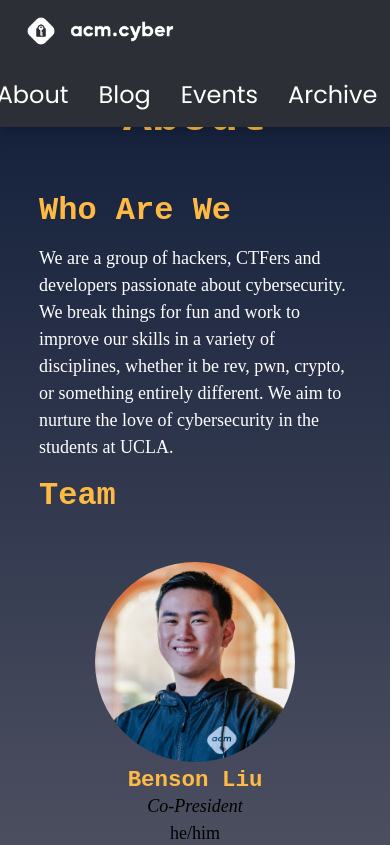
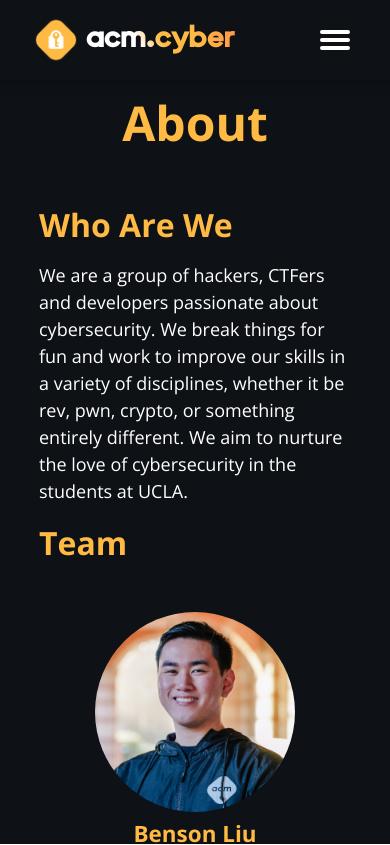
Before and after one commit to uclaacm/acmcyber.com, a Next.js app: page /about in a window 390 px wide. Shown: the top 845 px of the page. Built offline with nearby package versions, Linux system fonts and the light colour scheme; a web font is replaced by a local one.

Commit message:
lactf navbar - wait wrong site

```diff
--- /dev/null
+++ b/components/CyberWordmark.tsx
@@ -0,0 +1,23 @@
+import { CSSProperties } from "react";
+import styles from "@/styles/CyberWordmark.module.scss";
+
+export default function CyberWordmark({
+  fontSize,
+  lineHeight,
+  style,
+}: {
+  fontSize: string;
+  lineHeight: string;
+  style?: CSSProperties | undefined;
+}) {
+  return (
+    <>
+      <span style={{ fontSize: fontSize, lineHeight: lineHeight, ...style }}>
+        <span className={styles["cyber-logo-wordmark"]}>
+          acm<span className={styles["cyber-logo-wordmark-period"]}>.</span>
+          cyber
+        </span>
+      </span>
+    </>
+  );
+}
--- a/components/Navbar.tsx
+++ b/components/Navbar.tsx
@@ -2,36 +2,55 @@ import styles from "@/styles/Navbar.module.scss";
 import Link from "next/link";
 import Image from "next/image";
 
-import CyberLogoLight from "@/public/images/cyber-logo-light.svg";
-import CyberWordmarkLight from "@/public/images/cyber-wordmark-light.svg";
+import CyberLogo from "@/public/images/cyber-logo.svg";
+import CyberWordmark from "./CyberWordmark";
 
 export default function Navbar() {
   return (
-    <div className={styles.navbar}>
+    <nav className={styles.navbar}>
+      <input
+        className={styles["hamburger-toggle"]}
+        id="hamburger-toggle"
+        type="checkbox"
+      ></input>
+
       {/* LEFT PART OF THE NAVBAR */}
-      <Link className={[styles.left, styles.homebutton].join(" ")} href="/">
-        <Image src={CyberLogoLight} alt="ACM CYBER" />
-        <Image src={CyberWordmarkLight} alt="" />
+      <Link
+        className={`${styles.logo} ${styles["tropical-image-strikes-again"]}`}
+        href="/"
+      >
+        <Image src={CyberLogo} alt="ACM Cyber Logo" />
+        <CyberWordmark fontSize="16px" lineHeight="40px" />
       </Link>
 
       {/* SPACER */}
       <div className={styles.spacer} />
 
       {/* RIGHT PART OF THE NAVBAR */}
-      <div className={styles.right}>
+      <label
+        className={styles["hamburger-container"]}
+        htmlFor="hamburger-toggle"
+      >
+        <div className={styles["hamburger-button"]}></div>
+      </label>
+
+      <ul className={styles.right}>
         <Link className={styles.hoverable} href="/about">
-          About
+          <li>About</li>
+        </Link>
+        <Link className={styles.hoverable} href="/events">
+          <li>Events</li>
+        </Link>
+        <Link className={styles.hoverable} href="/pbr">
+          <li>PBR</li>
+        </Link>
+        <Link className={styles.hoverable} href="/labs">
+          <li>Labs</li>
         </Link>
         <Link className={styles.hoverable} href="/blog">
-          Blog
+          <li>Blog</li>
         </Link>
-        <Link className={styles.hoverable} href="/events">
-          Events
-        </Link>
-        <Link className={styles.hoverable} href="/archive">
-          Archive
-        </Link>
-      </div>
-    </div>
+      </ul>
+    </nav>
   );
 }
--- a/next.config.js
+++ b/next.config.js
@@ -8,7 +8,7 @@ const nextConfig = {
     // path: "/",
     unoptimized: true,
   },
-  assetPrefix: !debug ? "https://cyber.uclaacm.com" : "./",
+  assetPrefix: !debug ? "https://cyber.uclaacm.com" : "",
   eslint: {
     // Warning: This allows production builds to successfully complete even if
     // your project has ESLint errors.
@@ -26,6 +26,11 @@ const nextConfig = {
       "/labs": { page: "/labs" },
       "/archive": { page: "/archive" },
       "/blog": { page: "/blog" },
+      ...(debug
+        ? {
+            _next: { page: "_next" },
+          }
+        : {}),
     };
   },
 };
--- a/pages/_document.tsx
+++ b/pages/_document.tsx
@@ -13,7 +13,7 @@ export default function Document() {
         />
         <link
           rel="stylesheet"
-          href="https://fonts.googleapis.com/css2?family=Poppins:wght@300;400;500&family=IBM+Plex+Mono&display=swap"
+          href="https://fonts.googleapis.com/css2?family=Open+Sans:wght@400;600;700&family=NTR&family=IBM+Plex+Mono&display=swap"
         />
       </Head>
       <body>
--- /dev/null
+++ b/styles/CyberWordmark.module.scss
@@ -0,0 +1,23 @@
+.cyber-logo-wordmark {
+  display: inline-block;
+  vertical-align: middle;
+  padding: 0px 5px;
+
+  font-family: "Westwood Sans 0.5";
+  font-weight: 800;
+  font-size: 1.8em;
+  letter-spacing: 0.015em;
+  transform: scaleX(104%);
+  transform-origin: left;
+
+  user-select: none;
+
+  color: transparent;
+  background: var(--logo-linear);
+  background-clip: text;
+
+  .cyber-logo-wordmark-period {
+    font-size: 2.4rem;
+    line-height: 0px;
+  }
+}
--- a/styles/Navbar.module.scss
+++ b/styles/Navbar.module.scss
@@ -1,35 +1,161 @@
 .navbar {
-  width: 100vw;
   display: flex;
   position: fixed;
-  top: 0;
-  background-color: #2c2f36;
-  box-shadow: 0px 1px 15px rgba(0, 0, 0, 0.3);
-  z-index: 1000;
-
-  padding-right: 1rem;
-  color: white;
-  font-family: "Poppins", sans-serif;
-  font-size: 1.5rem;
   justify-content: center;
   align-items: center;
   flex-wrap: wrap;
-}
+  top: 0;
+  width: 100vw;
+  padding: 0 15px 0 16px;
+  z-index: 1000;
+  overflow-x: hidden;
 
-.navbar a {
-  padding: 15px;
-  flex-shrink: 0;
-}
+  color: white;
+  background-color: var(--soul-dark);
+  box-shadow: 0px 1px 15px rgba(0, 0, 0, 0.3);
+  font-family: "NTR", sans-serif;
+  font-size: 1.5rem;
 
-.navbar img {
-  height: 2rem;
-  width: auto;
-  padding-left: 10px;
-  // margin-top: 5px;
-}
+  .logo {
+    display: flex;
+    justify-content: center;
+    cursor: pointer;
+    padding: 16px;
 
-.spacer {
-  flex-grow: 1;
+    img {
+      height: 48px;
+      width: auto;
+    }
+  }
+
+  .spacer {
+    flex-grow: 1;
+  }
+
+  .right a {
+    display: inline-block;
+    line-height: 40px;
+    padding: 20px 24px;
+    text-transform: uppercase;
+
+    li {
+      list-style: none;
+    }
+  }
+
+  /* yes this hamburger code is stolen directly from myself @ lactf ~ andrew */
+
+  .hamburger-toggle,
+  .hamburger-container {
+    display: none;
+  }
+
+  .hamburger-container {
+    margin-right: 24px;
+  }
+
+  .hamburger-button {
+    &,
+    &::before,
+    &::after {
+      display: block;
+      position: absolute;
+      height: 4px;
+      width: 30px;
+      background-color: white;
+      border-radius: 2px;
+      transition: transform 400ms cubic-bezier(0.23, 1, 0.32, 1);
+    }
+
+    &::before {
+      content: "";
+      margin-top: -8px;
+    }
+
+    &::after {
+      content: "";
+      margin-top: 8px;
+    }
+  }
+
+  .hamburger-toggle:checked {
+    & ~ .hamburger-container .hamburger-button::before {
+      margin-top: 0px;
+      transform: rotate(405deg);
+    }
+
+    & ~ .hamburger-container .hamburger-button {
+      background: transparent;
+    }
+
+    & ~ .hamburger-container .hamburger-button::after {
+      margin-top: 0px;
+      transform: rotate(-405deg);
+    }
+  }
+
+  @media (max-width: 810px) {
+    .hamburger-container {
+      display: flex;
+      width: 30px;
+      height: 48px;
+      padding: 16px;
+      cursor: pointer;
+      justify-content: center;
+      align-items: center;
+    }
+
+    .hamburger-toggle {
+      & ~ ul > a {
+        display: contents;
+        height: 0;
+        margin: -50px;
+        padding: 0;
+        border: 0;
+        transition: height 400ms cubic-bezier(0.23, 1, 0.32, 1),
+          margin 400ms cubic-bezier(0.23, 1, 0.32, 1);
+
+        li {
+          display: none;
+        }
+      }
+
+      &:checked {
+        & ~ ul {
+          width: 100vw;
+          overflow: hidden scroll;
+
+          & > a {
+            display: block;
+            height: 100px;
+            margin: 0;
+            line-height: unset;
+            text-align: center;
+            padding: 25px 24px 23px 24px;
+
+            li {
+              display: unset;
+            }
+          }
+        }
+      }
+    }
+  }
+
+  @media (max-width: 350px) {
+    .logo {
+      width: 100vw;
+    }
+
+    .hamburger-toggle:not(:checked) ~ .hamburger-container {
+      margin-bottom: 16px;
+    }
+
+    .hamburger-container {
+      width: 100vw;
+      margin-right: 0;
+    }
+  }
 }
 
 .hoverable:hover {
@@ -37,16 +163,10 @@
   filter: brightness(150%);
 }
 
-.homebutton {
-  cursor: pointer;
+.tropical-image-strikes-again :not(img) {
+  transition: filter ease-in-out 0.25s;
 }
 
-.right {
-  display: flex;
-  justify-content: center;
+.tropical-image-strikes-again:hover :not(img) {
+  filter: brightness(200%);
 }
-
-.left {
-  display: flex;
-  justify-content: center;
-}
--- a/styles/globals.scss
+++ b/styles/globals.scss
@@ -1,7 +1,46 @@
+@font-face {
+  font-family: "Westwood Sans 0.5";
+  font-style: normal;
+  font-weight: 400;
+  src: local("Westwood Sans Regular"),
+    url("../public/fonts/WestwoodSans-Regular-0.5.ttf") format("truetype");
+}
+
 * {
   box-sizing: border-box;
   padding: 0;
   margin: 0;
+}
+
+:root {
+  --cyber-gold: #ffba44;
+  --shadowed-light: #86652d;
+  --soul-dark: #0e1116;
+  --orange-linear: linear-gradient(90deg, #ffba44, #ff8c4c);
+  --logo-linear: linear-gradient(
+    61.43deg,
+    #ffffff 36.4583%,
+    #ffba44 50%,
+    #ffba44 69.2708%,
+    #ff8c4c 100%
+  );
+  --organic-oranges: #ff8c4c;
+  --flag-pink: #f44d8a;
+  --soft-lazer: #ffba4414;
+  --cyber-black: #242424;
+}
+
+html,
+body {
+  width: 100%;
+  height: 100%;
+  overflow-x: hidden;
+  font-family: "Open Sans", "Segoe UI", Tahoma, Geneva, Verdana, sans-serif;
+  font-size: 16px;
+}
+
+main {
+  margin-top: 3rem;
 }
 
 a {
@@ -9,18 +48,8 @@ a {
   text-decoration: none;
 }
 
-main {
-  padding-top: 3rem;
-  height: 100%;
-}
-
 .page {
-  background: linear-gradient(
-    180deg,
-    #15213c 4.17%,
-    #505262 52.6%,
-    #8b8b85 100%
-  );
+  background: var(--soul-dark);
   padding: 10px 10%;
   min-height: 50rem;
   color: white;
@@ -29,7 +58,6 @@ main {
   h2,
   h3 {
     color: #ffba44;
-    font-family: "Nova Mono", monospace;
   }
 
   h1 {
@@ -60,12 +88,3 @@ main {
     line-height: 1.5;
   }
 }
-
-:root {
-  --depress-blue: #23293a;
-  --cool-blue: #15213c;
-  --cyber-yellow: #ffbd3f;
-  --card-blue: var(--cool-blue);
-  --card-border: 0.125rem solid var(--cyber-yellow);
-  --card-border-expanded: 0px 0px 0px 10px var(--cyber-yellow);
-}
```
Also changed, not shown: public/fonts/WestwoodSans-Regular-0.5.ttf (added).
